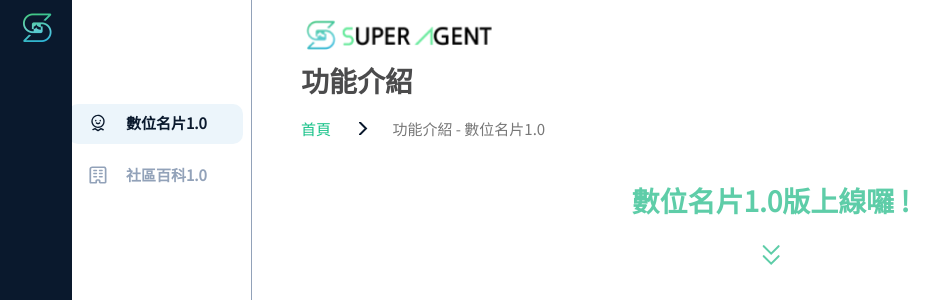
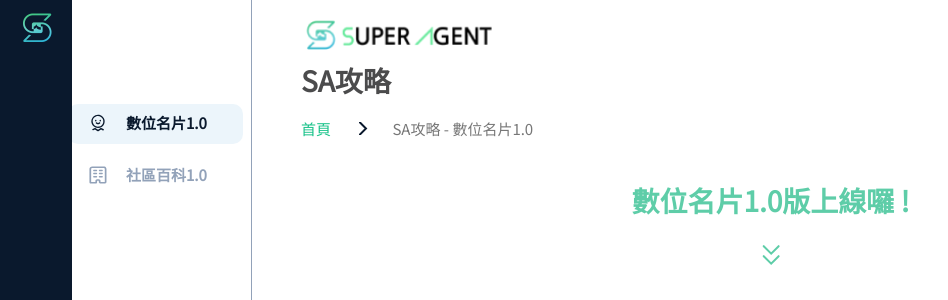
Before and after one commit to Brian881215/Sinyi_website_demo, a Django app: page /sa/functionintro/ in a window 1280 px wide. Shown: the top 300 px of the page, without its empty margins (0-948 px from the left). Run offline with Django 3.2, Linux system fonts and the light colour scheme; some libraries are stand-ins or nearby versions.

Commit message:
修文案

```diff
--- a/sa_page/templates/businesscard.html
+++ b/sa_page/templates/businesscard.html
@@ -154,11 +154,11 @@
                             <a href="/sa/" class="logo black"></a>
 
                             <a href="/sa/#" class="hidden-button" data-toggle-trial></a>
-                            <h2>功能介紹</h2>
+                            <h2>SA攻略</h2>
                             <nav aria-label="breadcrumb">
                                 <ol class="breadcrumb">
                                     <li class="breadcrumb-item"><a href="/sa/">首頁</a></li>
-                                    <li class="breadcrumb-item active" aria-current="page">功能介紹 - 數位名片1.0</li>
+                                    <li class="breadcrumb-item active" aria-current="page">SA攻略 - 數位名片1.0</li>
                                 </ol>
                             </nav>
                         </div>
--- a/sa_page/templates/community.html
+++ b/sa_page/templates/community.html
@@ -154,11 +154,11 @@
                             <a href="/sa/" class="logo black"></a>
 
                             <a href="/sa/#" class="hidden-button" data-toggle-trial></a>
-                            <h2>功能介紹</h2>
+                            <h2>SA攻略</h2>
                             <nav aria-label="breadcrumb">
                                 <ol class="breadcrumb">
                                     <li class="breadcrumb-item"><a href="/sa/">首頁</a></li>
-                                    <li class="breadcrumb-item active" aria-current="page">功能介紹 - 社區檔案櫃</li>
+                                    <li class="breadcrumb-item active" aria-current="page">SA攻略 - 社區檔案櫃</li>
                                 </ol>
                             </nav>
                         </div>
```
Also changed, not shown: sa_page/static/assets/img/functionintro/community-intro-1.svg.
